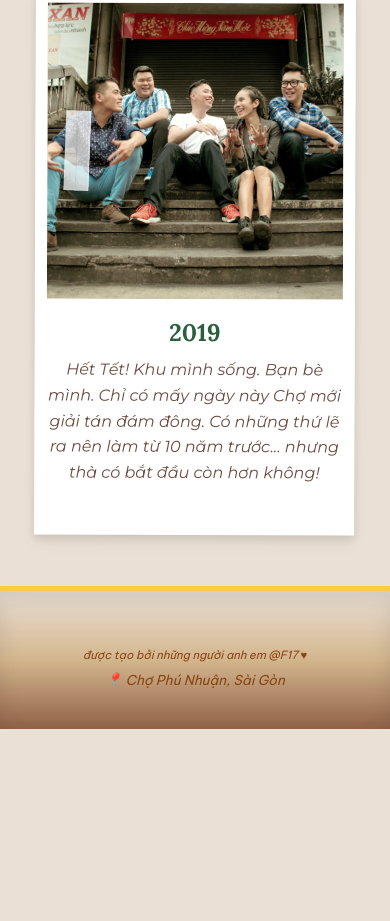
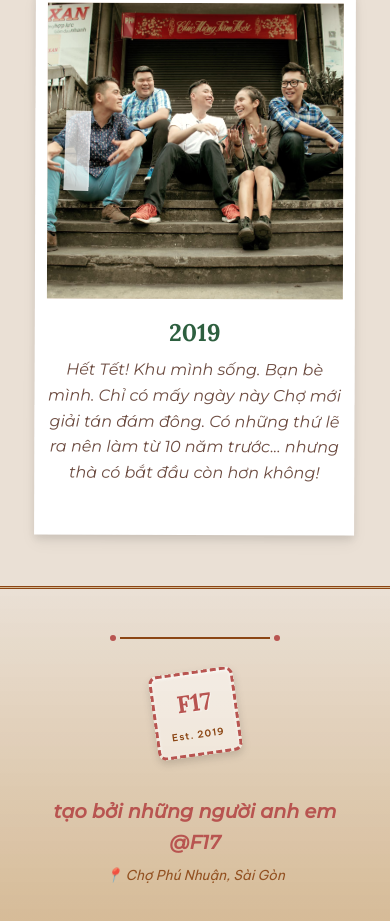
Before and after one commit to kevinvn1709/btc-f17, a plain HTML site: page index.html in a window 390 px wide. Shown: the part 3964-4885 px from the top of the page. Before the commit the page ends 4693 px from the top, so only its background shows below. Drawn offline with Linux system fonts and the light colour scheme.

Commit message:
Update footer design with vintage stamp style

```diff
--- a/index.html
+++ b/index.html
@@ -145,9 +145,16 @@ Có những thứ lẽ ra nên làm từ 10 năm trước... nhưng thà có b
     <!-- Footer Section -->
     <footer class="footer">
         <div class="container">
+            <div class="footer-divider-top"></div>
             <div class="footer-content">
+                <div class="footer-stamp">
+                    <div class="stamp-inner">
+                        <div class="stamp-circle">F17</div>
+                        <div class="stamp-text">Est. 2019</div>
+                    </div>
+                </div>
                 <div class="footer-info">
-                    <p class="footer-location"><small>được tạo bởi những người anh em @F17 ♥</small></p>
+                    <p class="footer-tagline">tạo bởi những người anh em @F17</p>
                     <p class="footer-location">📍 Chợ Phú Nhuận, Sài Gòn</p>
                 </div>
             </div>
--- a/style.css
+++ b/style.css
@@ -528,67 +528,121 @@ body {
    =================================== */
 .footer {
     background: linear-gradient(180deg,
-        rgba(234, 224, 213, 0.95) 0%,
-        rgba(210, 180, 140, 0.98) 50%,
-        rgba(139, 90, 63, 0.95) 100%);
-    padding: 3rem 1rem 2rem;
+        rgba(234, 224, 213, 0.8) 0%,
+        rgba(210, 180, 140, 0.9) 100%);
+    padding: 3rem 1rem;
     text-align: center;
     position: relative;
-    border-top: 5px solid var(--market-yellow);
-    box-shadow: inset 0 10px 20px rgba(0,0,0,0.1);
+    border-top: 3px double var(--vintage-brown);
+}
+
+.footer-divider-top {
+    width: 200px;
+    height: 2px;
+    background: var(--vintage-brown);
+    margin: 0 auto 2rem;
+    position: relative;
+}
+
+.footer-divider-top::before,
+.footer-divider-top::after {
+    content: '';
+    position: absolute;
+    width: 6px;
+    height: 6px;
+    background: var(--brick-red);
+    border-radius: 50%;
+    top: 50%;
+    transform: translateY(-50%);
+}
+
+.footer-divider-top::before {
+    left: -10px;
+}
+
+.footer-divider-top::after {
+    right: -10px;
 }
 
 .footer-content {
     display: flex;
     align-items: center;
     justify-content: center;
-    gap: 2rem;
+    gap: 3rem;
     flex-wrap: wrap;
 }
 
-.footer-logo {
+.footer-stamp {
+    position: relative;
+}
+
+.stamp-inner {
+    width: 100px;
+    height: 100px;
+    border: 3px dashed var(--brick-red);
+    border-radius: 8px;
+    display: flex;
+    flex-direction: column;
+    align-items: center;
+    justify-content: center;
+    gap: 0.3rem;
+    background: rgba(255, 255, 255, 0.5);
+    transform: rotate(-8deg);
+    box-shadow:
+        0 4px 8px rgba(0, 0, 0, 0.15),
+        inset 0 1px 3px rgba(255, 255, 255, 0.8);
+    transition: transform 0.3s ease;
+}
+
+.footer-stamp:hover .stamp-inner {
+    transform: rotate(-3deg) scale(1.05);
+}
+
+.stamp-circle {
     font-family: var(--font-title);
-    font-size: 3rem;
+    font-size: 1.8rem;
     font-weight: 900;
     color: var(--brick-red);
-    background: linear-gradient(135deg, var(--market-yellow), #F4E6C3);
-    padding: 1rem 2rem;
-    border-radius: 50%;
-    border: 4px solid var(--brick-red);
-    box-shadow:
-        0 6px 0 rgba(139, 69, 19, 0.3),
-        0 8px 20px rgba(0,0,0,0.3),
-        inset 0 2px 5px rgba(255,255,255,0.5);
-    transform: rotate(-5deg);
-    text-shadow: 2px 2px 0 rgba(255,255,255,0.5);
+    text-shadow: 1px 1px 0 rgba(255, 255, 255, 0.5);
+}
+
+.stamp-text {
+    font-family: var(--font-body);
+    font-size: 0.7rem;
+    color: var(--vintage-brown);
+    letter-spacing: 1px;
+    font-weight: 600;
 }
 
 .footer-info {
-    text-align: left;
+    text-align: center;
 }
 
-.footer-text {
+.footer-tagline {
     font-family: var(--font-handwriting);
-    font-size: 1.2rem;
+    font-size: 1.3rem;
     color: var(--brick-red);
-    margin: 0.3rem 0;
+    margin: 0.5rem 0;
     font-weight: 600;
+    font-style: italic;
 }
 
 .footer-year {
     font-family: var(--font-body);
     font-size: 1rem;
     color: var(--market-green);
-    margin: 0.3rem 0;
+    margin: 0.5rem 0;
     font-weight: 600;
+    letter-spacing: 1px;
 }
 
 .footer-location {
     font-family: var(--font-body);
-    font-size: 0.9rem;
-    color: #8B4513;
-    margin: 0.3rem 0;
+    font-size: 0.95rem;
+    color: var(--vintage-brown);
+    margin: 0.5rem 0;
     font-style: italic;
+    opacity: 0.9;
 }
 
 /* ===================================
@@ -746,12 +800,24 @@ body {
         font-size: 1rem;
     }
 
-    .footer-logo {
-        font-size: 2rem;
-        padding: 0.6rem 1.2rem;
+    .footer-divider-top {
+        width: 150px;
     }
 
-    .footer-text {
+    .stamp-inner {
+        width: 75px;
+        height: 75px;
+    }
+
+    .stamp-circle {
+        font-size: 1.4rem;
+    }
+
+    .stamp-text {
+        font-size: 0.6rem;
+    }
+
+    .footer-tagline {
         font-size: 1.1rem;
     }
 
@@ -835,16 +901,20 @@ body {
 
     .footer-content {
         flex-direction: column;
-        gap: 1.5rem;
+        gap: 2rem;
     }
 
-    .footer-logo {
-        font-size: 2.5rem;
-        padding: 0.8rem 1.5rem;
+    .stamp-inner {
+        width: 85px;
+        height: 85px;
     }
 
-    .footer-info {
-        text-align: center;
+    .stamp-circle {
+        font-size: 1.5rem;
+    }
+
+    .footer-tagline {
+        font-size: 1.2rem;
     }
 }
 }
```
